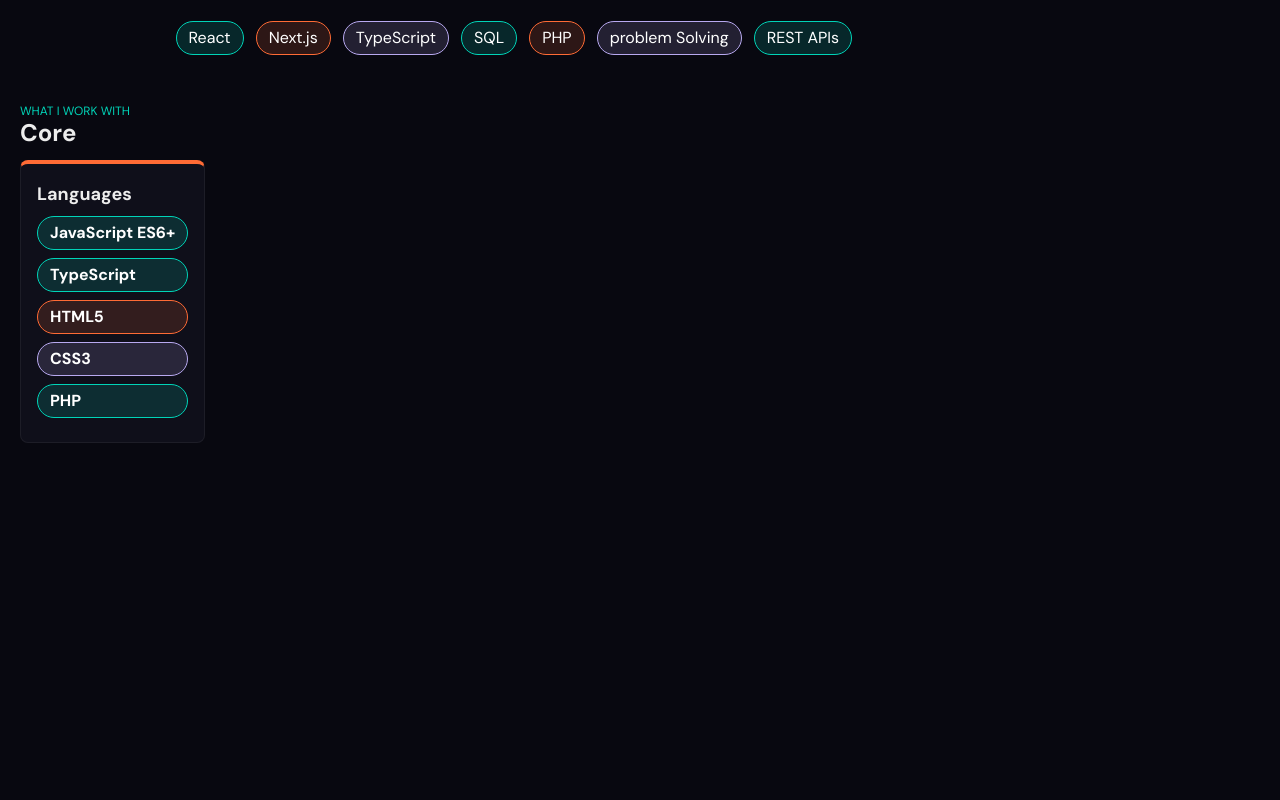
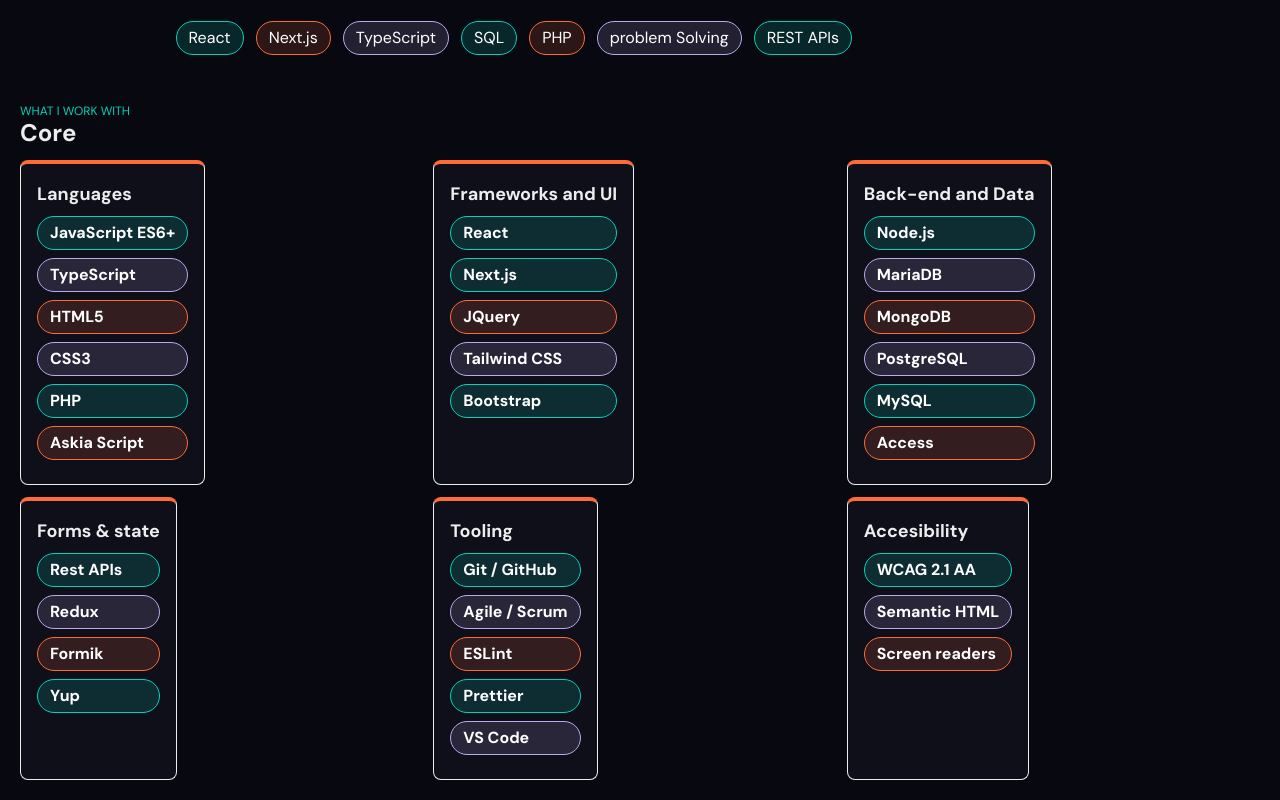
Before and after one commit to rufaro-ndhlovu/Portfolio_Website, a Next.js app: page / in a window 1280 px wide. Shown: the part 1002-1802 px from the top of the page. Before the commit the page ends 1465 px from the top, so only its background shows below. Built offline with nearby package versions, Linux system fonts and the light colour scheme.

Commit message:
Feat: Used the skills card component to create 6 cards for the skills section. Populated the cards with resuable skills tag.

```diff
--- a/components/sections/Skills.tsx
+++ b/components/sections/Skills.tsx
@@ -17,15 +17,70 @@
         </SectionTitle>
 
         {/* skill cards */}
-        <div className="mt-3 w-auto flex flex-wrap">
-          {/* languages */}
+        <div className="grid grid-cols-3">
+          <div className="mt-3 w-100 flex flex-wrap">
             <SkillCard title="Languages">
               <SkillsTag colour="teal">JavaScript ES6+</SkillsTag>
-            <SkillsTag colour="teal">TypeScript</SkillsTag>
+              <SkillsTag colour="lavender">TypeScript</SkillsTag>
               <SkillsTag colour="orange">HTML5</SkillsTag>
               <SkillsTag colour="lavender">CSS3</SkillsTag>
               <SkillsTag colour="teal">PHP</SkillsTag>
+              <SkillsTag colour="orange">Askia Script</SkillsTag>
             </SkillCard>
+          </div>
+
+          {/* frameworks and ui */}
+          <div className="mt-3 w-auto flex flex-wrap">
+            <SkillCard title="Frameworks and UI">
+              <SkillsTag colour="teal">React</SkillsTag>
+              <SkillsTag colour="teal">Next.js</SkillsTag>
+              <SkillsTag colour="orange">JQuery</SkillsTag>
+              <SkillsTag colour="lavender">Tailwind CSS</SkillsTag>
+              <SkillsTag colour="teal">Bootstrap</SkillsTag>
+            </SkillCard>
+          </div>
+
+          {/* Back-end and data*/}
+          <div className="mt-3 w-auto flex flex-wrap">
+            <SkillCard title="Back-end and Data">
+              <SkillsTag colour="teal">Node.js</SkillsTag>
+              <SkillsTag colour="lavender">MariaDB</SkillsTag>
+              <SkillsTag colour="orange">MongoDB</SkillsTag>
+              <SkillsTag colour="lavender">PostgreSQL</SkillsTag>
+              <SkillsTag colour="teal">MySQL</SkillsTag>
+              <SkillsTag colour="orange">Access</SkillsTag>
+            </SkillCard>
+          </div>
+
+          {/* Forms & state*/}
+          <div className="mt-3 w-100 flex flex-wrap">
+            <SkillCard title="Forms & state">
+              <SkillsTag colour="teal">Rest APIs</SkillsTag>
+              <SkillsTag colour="lavender">Redux</SkillsTag>
+              <SkillsTag colour="orange">Formik</SkillsTag>
+              <SkillsTag colour="teal">Yup</SkillsTag>
+            </SkillCard>
+          </div>
+
+          {/* Tooling*/}
+          <div className="mt-3 w-auto flex flex-wrap">
+            <SkillCard title="Tooling">
+              <SkillsTag colour="teal">Git / GitHub</SkillsTag>
+              <SkillsTag colour="lavender">Agile / Scrum</SkillsTag>
+              <SkillsTag colour="orange">ESLint</SkillsTag>
+              <SkillsTag colour="teal">Prettier</SkillsTag>
+              <SkillsTag colour="lavender">VS Code</SkillsTag>
+            </SkillCard>
+          </div>
+
+          {/* Accesibility*/}
+          <div className="mt-3 w-auto flex flex-wrap">
+            <SkillCard title="Accesibility">
+              <SkillsTag colour="teal">WCAG 2.1 AA</SkillsTag>
+              <SkillsTag colour="lavender">Semantic HTML</SkillsTag>
+              <SkillsTag colour="orange">Screen readers</SkillsTag>
+            </SkillCard>
+          </div>
         </div>
       </div>
     </>
--- a/components/ui/SkillCard.tsx
+++ b/components/ui/SkillCard.tsx
@@ -6,7 +6,7 @@
 export default function SkillCard({ children, title }: Props) {
   return (
     <div
-      className="border border-[var(--border)] rounded-lg p-4"
+      className="border rounded-lg p-4 w-auto"
       style={{
         backgroundColor: "var(--color-bg-2)",
         borderTop: "4px solid var(--color-orange)",
```
Lines whose indentation alone changed are shown as unchanged.
